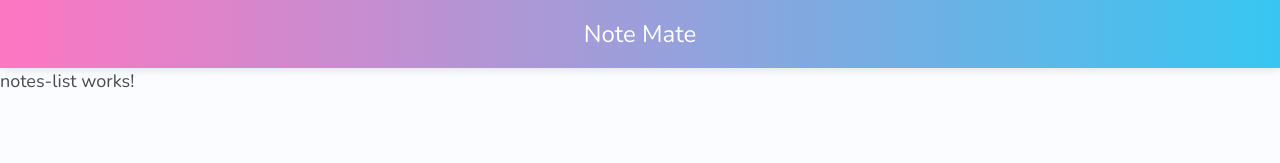
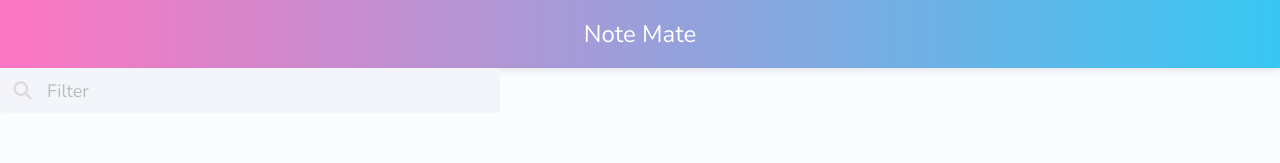
Before and after one commit to CodingDevotion/Note-app, an Angular app in the folder notes-frontend/: page / in a window 1280 px wide. Shown: the top 163 px of the page. Built offline with nearby package versions, Linux system fonts and the light colour scheme.

Commit message:
Adding filter input
The filter input will be used to filter all notes.

```diff
--- a/notes-frontend/src/app/pages/notes-list/notes-list.component.html
+++ b/notes-frontend/src/app/pages/notes-list/notes-list.component.html
@@ -1 +1,13 @@
-<p>notes-list works!</p>
+<div class="main-container">
+
+    <div class="search-bar-container">
+        <div class="field">
+            <p class="control has-icons-left">
+              <input class="input" type="text" placeholder="Filter">
+              <span class="icon is-small is-left">
+                <i class="fas fa-search"></i>
+              </span>
+            </p>
+          </div>
+    </div>
+</div>
--- a/notes-frontend/src/app/pages/notes-list/notes-list.component.scss
+++ b/notes-frontend/src/app/pages/notes-list/notes-list.component.scss
@@ -0,0 +1,5 @@
+.main-container {
+    display: flex;
+    flex-direction: column;
+    max-width: 500px;
+}
--- a/notes-frontend/src/index.html
+++ b/notes-frontend/src/index.html
@@ -10,4 +10,5 @@
 <body>
   <app-root></app-root>
 </body>
+<script src="https://kit.fontawesome.com/555f3f5d96.js" crossorigin="anonymous"></script>
 </html>
```
